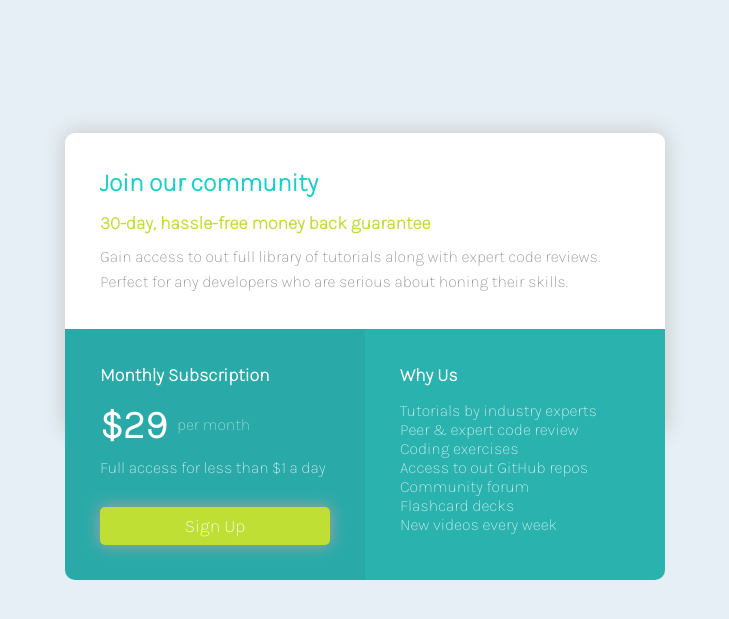
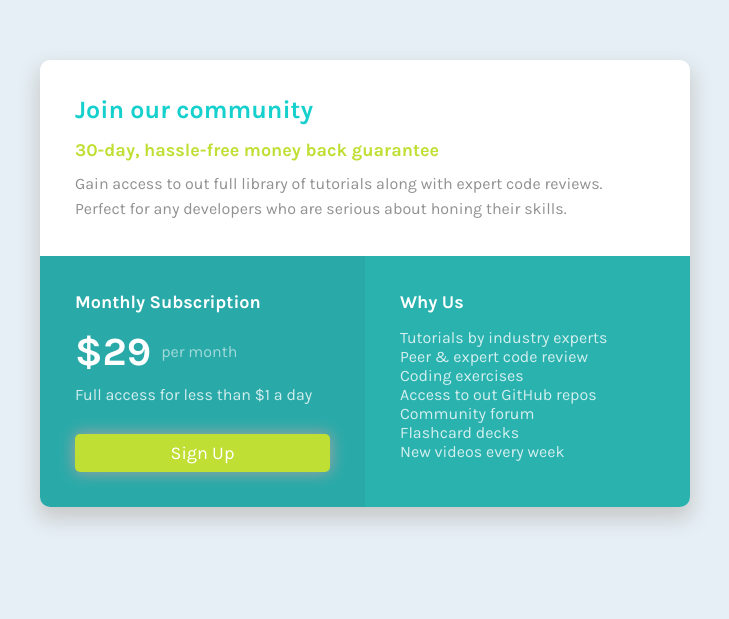
Before and after one commit to Egor4ik325/price-card-component, a plain HTML site: page index.html in a window 1280 px wide. Shown: the part 117-736 px from the top of the page, without its empty margins (275-1004 px from the left). Drawn offline with Linux system fonts and the light colour scheme.

Commit message:
Fix font and sizes.

```diff
--- a/index.html
+++ b/index.html
@@ -1,6 +1,6 @@
 <!DOCTYPE html>
 <html>
-<head>
+<head lang="en">
     <title>Price card</title>
     <meta charset="UTF-8">
     <meta name="viewport" content="width=device-width, initial-scale=1">
@@ -8,14 +8,14 @@
     <!-- Load Karla font -->
     <link rel="preconnect" href="https://fonts.googleapis.com">
     <link rel="preconnect" href="https://fonts.gstatic.com" crossorigin>
-    <link href="https://fonts.googleapis.com/css2?family=Karla:wght@200&display=swap" rel="stylesheet">
+    <link href="https://fonts.googleapis.com/css2?family=Karla:wght@400;700&display=swap" rel="stylesheet" />
 
     <style>
         body {
             margin: 0;
             padding: 0;
             font-size: 16px;
-            font-family: Karla, sans-serif;
+            font-family: "Karla", sans-serif;
         }
 
         .container {
@@ -28,14 +28,14 @@
         }
 
         .card {
-            width: 600px;
-            height: 300px;
+            width: 650px;
+            height: auto;
             display: grid;
-            grid-template-rows: 1fr 1fr;
+            grid-template-rows: 0.5fr 0.5fr;
             grid-template-columns: 1fr 1fr;
 
             border-radius: 10px;
-            box-shadow: 0 0 20px 1px rgb(201, 201, 201);
+            box-shadow: 0 10px 20px 2px rgb(201, 201, 201);
         }
 
         .card > div {
@@ -52,7 +52,7 @@
 
         .header-title {
             font-size: 25px;
-            font-weight: 1000;
+            font-weight: 700;
             color: hsl(179, 81%, 45%);
             padding-bottom: 15px;;
         }
@@ -130,8 +130,7 @@
             <div class="header">
                 <div class="header-title">Join our community</div>
                 <div class="header-subtitle">30-day, hassle-free money back guarantee</div>
-                <div class="header-text">Gain access to out full library of tutorials along with expert code
-                    reviews.<br>Perfect for any developers who are serious about honing their skills.</div>
+                <div class="header-text">Gain access to out full library of tutorials along with expert code reviews.<br>Perfect for any developers who are serious about honing their skills.</div>
             </div>
             <div class="subscription">
                 <div class="subscription-title">Monthly Subscription</div>
```
